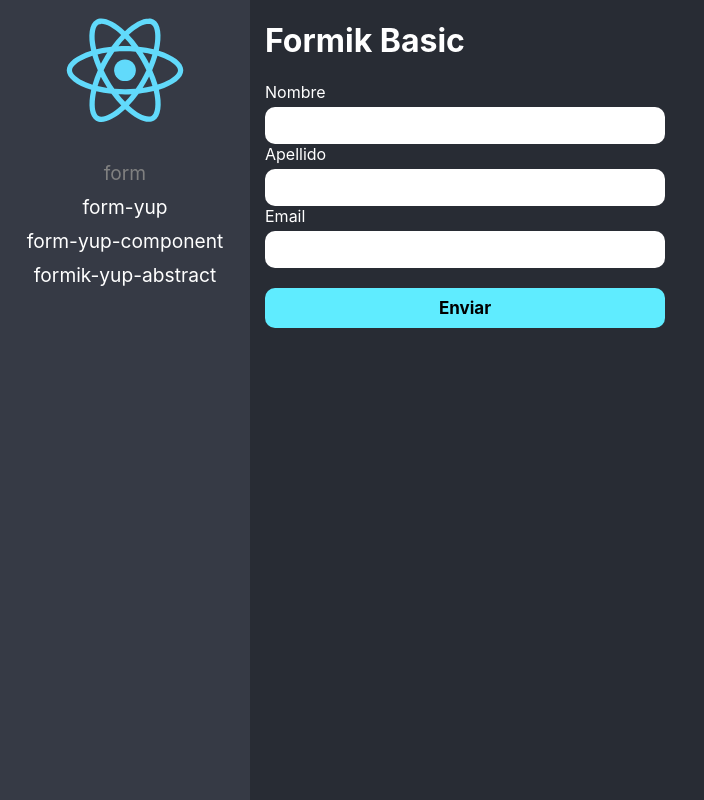
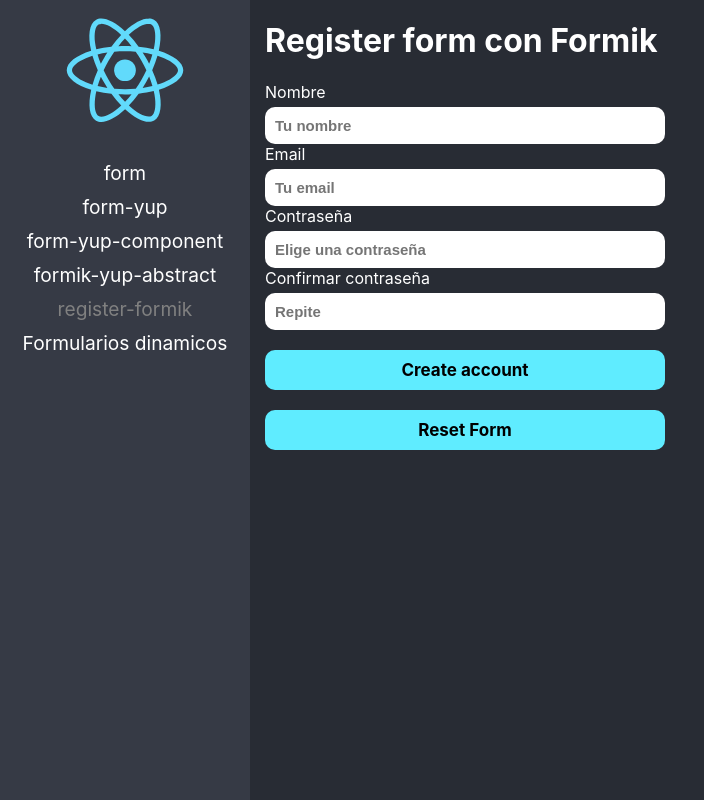
Before and after one commit to GDC94/react-advanced-concepts, a React (Vite) app: page /register-formik in a window 1280 px wide. Before the commit this address led to /formik. Shown: the whole page, without its empty margins (0-704 px from the left). Built offline with nearby package versions, Linux system fonts and the light colour scheme.

Commit message:
Rama de Formularios con Formik finalizada

```diff
--- /dev/null
+++ b/src/03-Forms/Pages/DynamicForm.tsx
@@ -0,0 +1,53 @@
+import { Formik, Form } from "formik";
+import { MySelectInput, MyTextInput } from "../components";
+import data from "../data/formData.json";
+
+const initialValues: { [key: string]: any } = {};
+for (const input of data) {
+  initialValues[input.name] = input.value;
+}
+
+export default function DynamicForm() {
+  return (
+    <div>
+      <h1>Formulario dinamico</h1>
+      <Formik
+        initialValues={initialValues}
+        onSubmit={(values) => {
+          console.log(values);
+        }}
+      >
+        {(formik) => (
+          <Form noValidate>
+            {data.map(({ label, name, type, placeholder, options }) => {
+              if (type === "input" || type === "password" || type === "email") {
+                return (
+                  <MyTextInput
+                    key={name}
+                    label={label}
+                    name={name}
+                    type={type as any}
+                  />
+                );
+              } else if (type === "select") {
+                return (
+                  <MySelectInput key={name} label={label} name={name}>
+                    <option value="">Selecciona tu jugador</option>
+                    {options?.map((opt) => (
+                      <option key={opt.id} value={opt.label}>
+                        {opt.label}
+                      </option>
+                    ))}
+                  </MySelectInput>
+                );
+              } else {
+                return <h2>Type no soportado</h2>;
+              }
+            })}
+            <button type="submit">Enviar </button>
+          </Form>
+        )}
+      </Formik>
+    </div>
+  );
+}
--- a/src/03-Forms/Pages/FormikAbstract.tsx
+++ b/src/03-Forms/Pages/FormikAbstract.tsx
@@ -1,8 +1,7 @@
 import { Formik, Form } from "formik";
 import "../styles/styles.css";
 import * as Yup from "yup";
-import {MyCheckBox, MyTextInput, MySelectInput} from "../components";
-
+import { MyCheckBox, MyTextInput, MySelectInput } from "../components";
 
 export default function FormikAbstract() {
   return (
--- /dev/null
+++ b/src/03-Forms/Pages/RegisterFormikPage.tsx
@@ -0,0 +1,73 @@
+import useForm from "../hooks/useForm";
+import { Formik, Form } from "formik";
+import "../styles/styles.css";
+import * as Yup from "yup";
+import { MyTextInput } from "../components";
+
+export default function RegisterFormikPage() {
+  return (
+    <div>
+      <h1>Register form con Formik </h1>
+
+      <Formik
+        initialValues={{
+          nombre: "",
+          email: "",
+          password: "",
+          password2: "",
+        }}
+        onSubmit={(values) => {
+          console.log(values);
+        }}
+        validationSchema={Yup.object({
+          nombre: Yup.string()
+            .min(2, "mm no conozco ese nombre!")
+            .max(15, "El nombre debe tener 15 caracteres o menos")
+            .required("Required"),
+          email: Yup.string()
+            .email("Ese correo es inválido!")
+            .required("Required"),
+          password: Yup.string()
+            .required("Debes ingresar una contraseña")
+            .min(8, "Debe tener ocho caracteres como minimo")
+            .matches(/[a-zA-Z]/, "Password can only contain Latin letters."),
+          password2: Yup.string().oneOf(
+            [Yup.ref("password"), null],
+            "Passwords must match"
+          ),
+        })}
+      >
+        {(formik) => (
+          <Form>
+            <MyTextInput
+              label={"Nombre"}
+              name={"nombre"}
+              placeholder={"Tu nombre"}
+            />
+            <MyTextInput
+              label={"Email"}
+              name={"email"}
+              placeholder={"Tu email"}
+            />
+
+            <MyTextInput
+              label={"Contraseña"}
+              name={"password"}
+              placeholder={"Elige una contraseña"}
+            />
+            <MyTextInput
+              label={"Confirmar contraseña"}
+              name={"password2"}
+              placeholder={"Repite"}
+            />
+
+            <button type="submit">Create account</button>
+            <button type="button" onClick={formik.handleReset}>
+              Reset Form
+            </button>
+          </Form>
+        )}
+      </Formik>
+    </div>
+  );
+}
--- /dev/null
+++ b/src/03-Forms/data/formData.json
@@ -0,0 +1,51 @@
+[
+    {
+        "type": "input",
+        "name": "firstName",
+        "placeholder": "German",
+        "label": "firstName",
+        "value":  ""
+
+    },
+    {
+        "type": "input",
+        "name": "lastName",
+        "placeholder": "Derbes",
+        "label": "firstName",
+        "value":  ""
+
+    },
+    {
+        "type": "email",
+        "name": "email",
+        "placeholder": "email",
+        "label": "Tu correo",
+        "value":  ""
+
+    },
+    {
+        "type": "select",
+        "name": "jugador",
+        "label": "Tu jugador favorito",
+        "value":  "",
+        "options": [
+            {
+                "id": 1,
+                "label": "Messi"
+            },
+            {
+                "id": 12,
+                "label": "CR7"
+            },
+            {
+                "id": 3,
+                "label": "Maradona"
+            },
+            {
+                "id": 4,
+                "label": "Ronaldinho"
+            }
+        ]
+
+    }
+]
--- a/src/routes/routes.ts
+++ b/src/routes/routes.ts
@@ -1,8 +1,10 @@
 import { lazy, LazyExoticComponent } from "react";
+import DynamicForm from "../03-Forms/Pages/DynamicForm";
 import FormikAbstract from "../03-Forms/Pages/FormikAbstract";
 import FormikBasicPage from "../03-Forms/Pages/FormikBasicPage";
 import FormikComponent from "../03-Forms/Pages/FormikComponent";
 import FormikYupPage from "../03-Forms/Pages/FormikYupPage";
+import RegisterFormikPage from "../03-Forms/Pages/RegisterFormikPage";
 import RegisterPage from "../03-Forms/Pages/RegisterPage";
 
 
@@ -53,4 +55,19 @@ export const routes: Route[] = [
         name: 'formik-yup-abstract',
         id: 4
     }
+    ,
+    {
+        to: '/register-formik',
+        path: 'register-formik',
+        Component: RegisterFormikPage,
+        name: 'register-formik',
+        id: 5
+    },
+    {
+        to: '/dynamic-forms',
+        path: 'dynamic-forms',
+        Component: DynamicForm,
+        name: 'Formularios dinamicos',
+        id: 6
+    }
 ]
```
